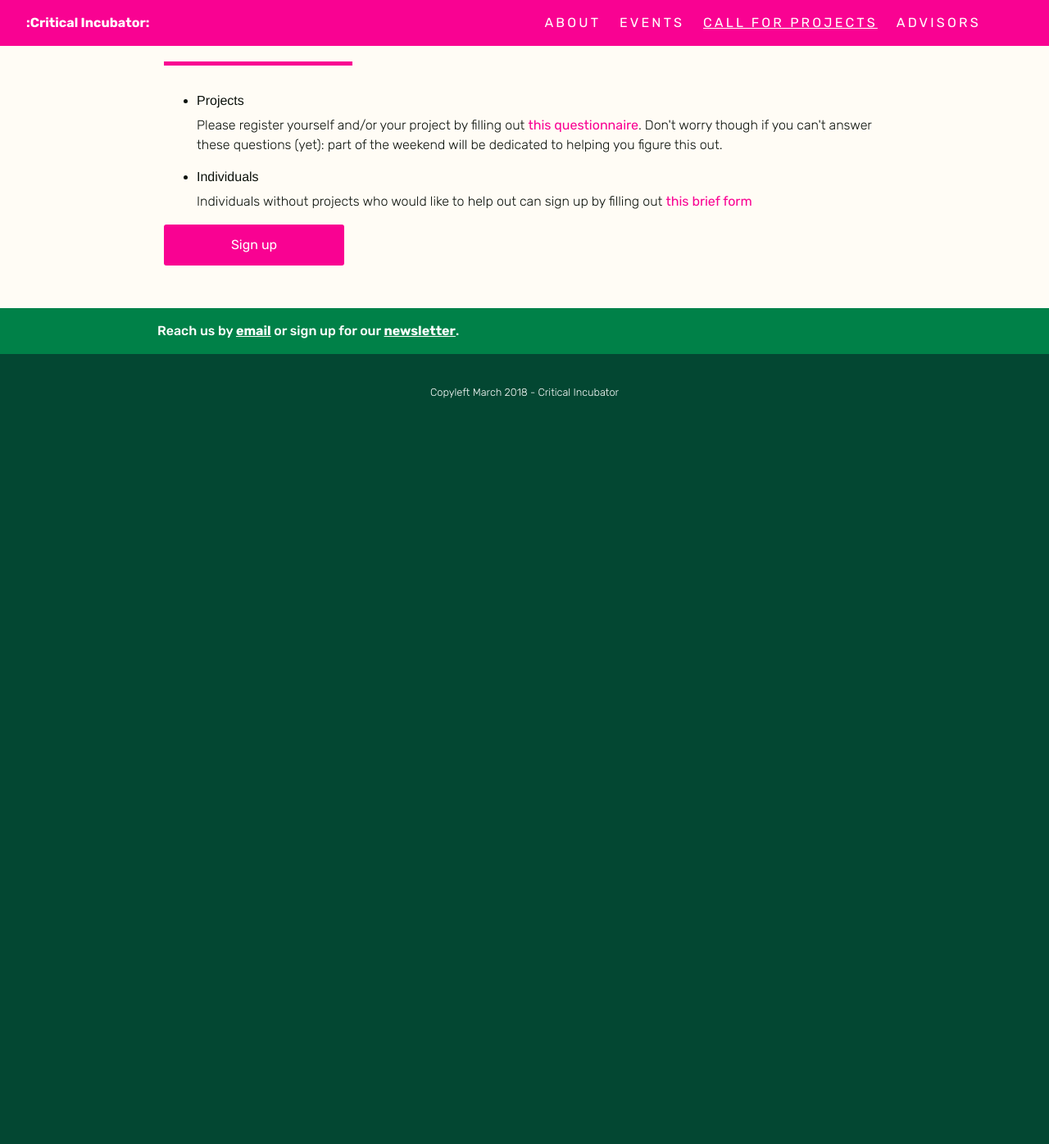
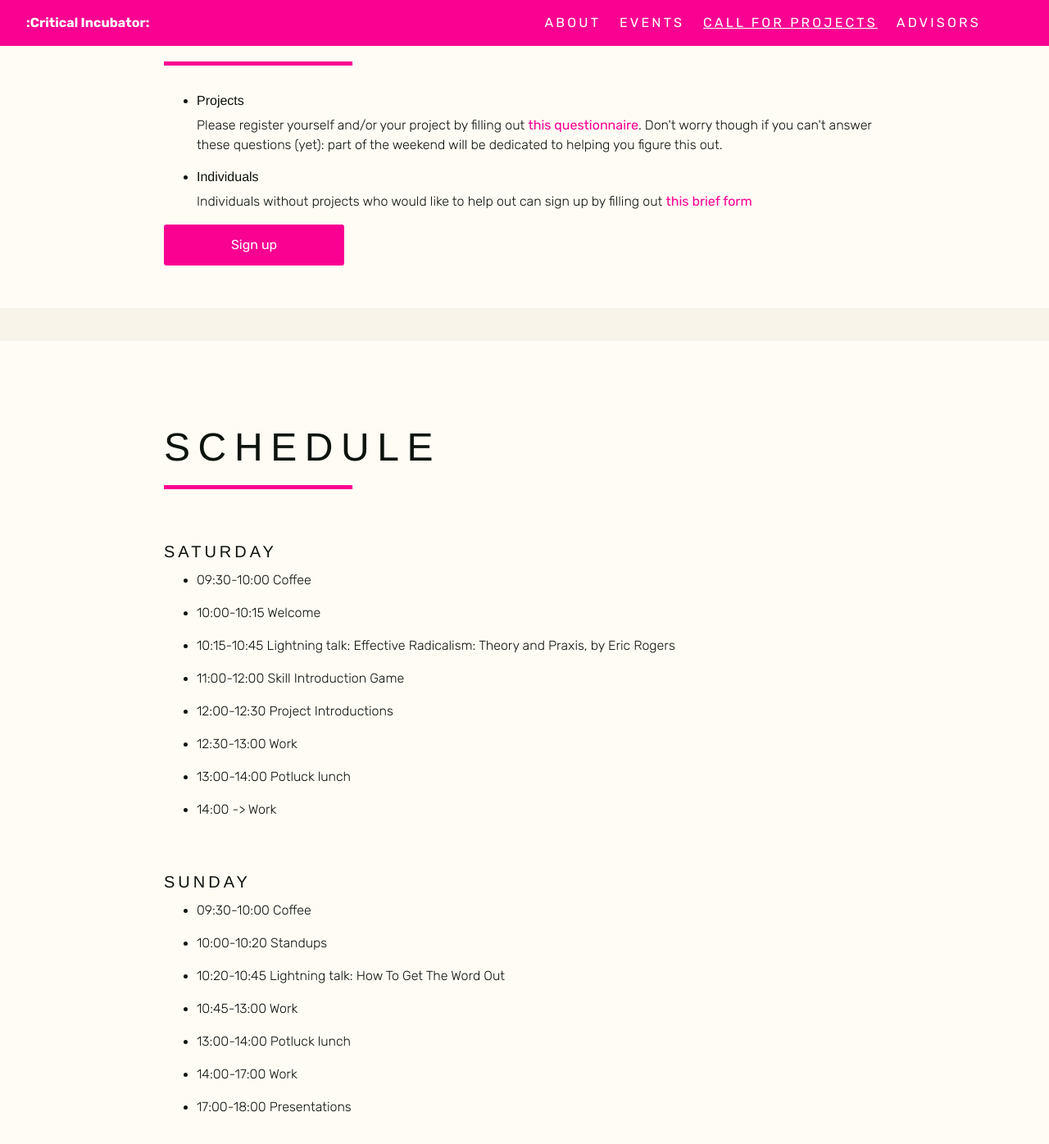
Before and after one commit to criticalincubator/criticalincubator.github.io, a Jekyll site: the page built from call-projects.html, in a window 1280 px wide and 1400 px high, scrolled down 2034 px. Shown: the top 1396 px of the window at 82% size. Built offline with Jekyll 4.4.1, drawn with Linux system fonts in a browser that asks for light colours; nearby versions of some CDN libraries; before the commit the page ends 2569 px from its top, so only the background shows below that.

Commit message:
adds schedule

```diff
--- a/call-projects.html
+++ b/call-projects.html
@@ -77,7 +77,69 @@ layout: main
       </section>
     </div>
   </div>
-
+    <hr class="haar-l"/>
+  <div class="bg-medium">
+    <div class="border" id="">
+      <section class="container px4 py0 elem-margin">
+        <div class="clearfix mxn2">
+          <div class="col-10 mx-auto px3 py3">
+            <h1 class="responsive-h1  caps mb2">Schedule</h1>
+            <hr class="haar-h"/>
+          <h3 class="responsive-h3 caps mt4">Saturday</h3>
+          <ul>
+          <li>
+              <p class="">09:30-10:00 Coffee</p>
+          </li>
+            <li>
+              <p class="">10:00-10:15 Welcome</p>
+          </li>
+            <li>
+              <p class="">10:15-10:45 Lightning talk: Effective Radicalism: Theory and Praxis, by Eric Rogers</p>
+          </li>
+          <li>
+              <p class="">11:00-12:00 Skill Introduction Game </p>
+          </li>
+          <li>
+              <p class="">12:00-12:30 Project Introductions</p>
+          </li>
+           <li>
+              <p class="">12:30-13:00 Work</p>
+          </li>
+          <li>
+              <p class="">13:00-14:00 Potluck lunch</p>
+          </li>
+          <li>
+              <p class="">14:00 -> Work</p>
+          </li>
+        </ul>
+             <h3 class="responsive-h3 caps mt4">Sunday</h3>
+          <ul>
+          <li>
+              <p class="">09:30-10:00 Coffee</p>
+          </li>
+            <li>
+              <p class="">10:00-10:20 Standups</p>
+          </li>
+            <li>
+              <p class="">10:20-10:45 Lightning talk: How To Get The Word Out</p>
+          <li>
+              <p class="">10:45-13:00 Work </p>
+          </li>
+          <li>
+              <p class="">13:00-14:00 Potluck lunch</p>
+          </li>
+          <li>
+              <p class="">14:00-17:00 Work</p>
+          </li>
+           <li>
+              <p class="">17:00-18:00 Presentations</p>
+          </li>
+        </ul>
+          </div>
+        </div>
+      </section>
+    </div>
+  </div>
 
     <div class=" bottom-0 nav-bottom py2 px4">
       <div class="container">
```
